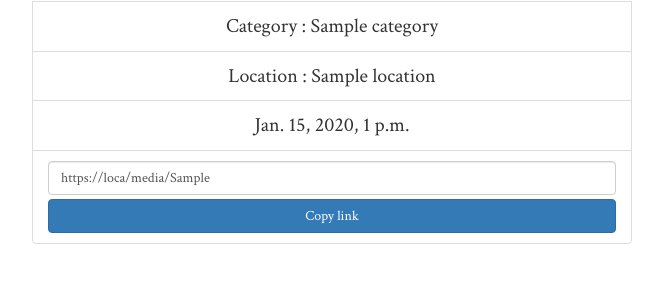
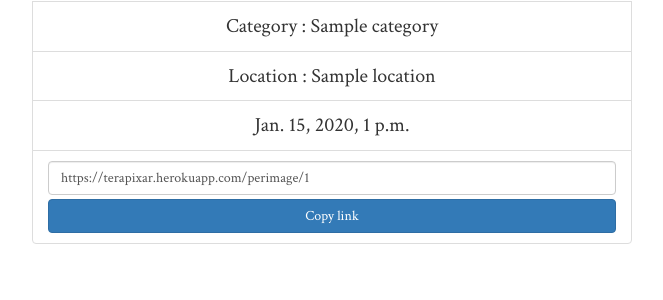
Before and after one commit to TonyKioko/PichaZa, a Django app: page /perimage/1 in a window 1280 px wide. Shown: the part 427-727 px from the top of the page, without its empty margins (308-971 px from the left). Run offline with Django 3.2, Linux system fonts and the light colour scheme; tables that the repository leaves empty hold one stand-in row (values such as "Sample post"); some libraries are stand-ins or nearby versions.

Commit message:
add sharelink

```diff
--- a/pichaza/templates/singleimage.html
+++ b/pichaza/templates/singleimage.html
@@ -35,7 +35,7 @@
                                       {% endfor %}
                                       <p class="list-group-item text-center">{{image.upload_date}}</p>
                                       <p class="list-group-item text-center">
-                                        <input class="form-control" type="text" value="https://loca/media/{{image.pic}}" id="link">
+                                        <input class="form-control" type="text" value="https://terapixar.herokuapp.com/perimage/{{image.id}}" id="link">
                                         <a onclick="shareLink()" class="btn btn-primary text-center btn-block" style="margin-top:4px;">Copy link</a>
                                       </p>
 
```
